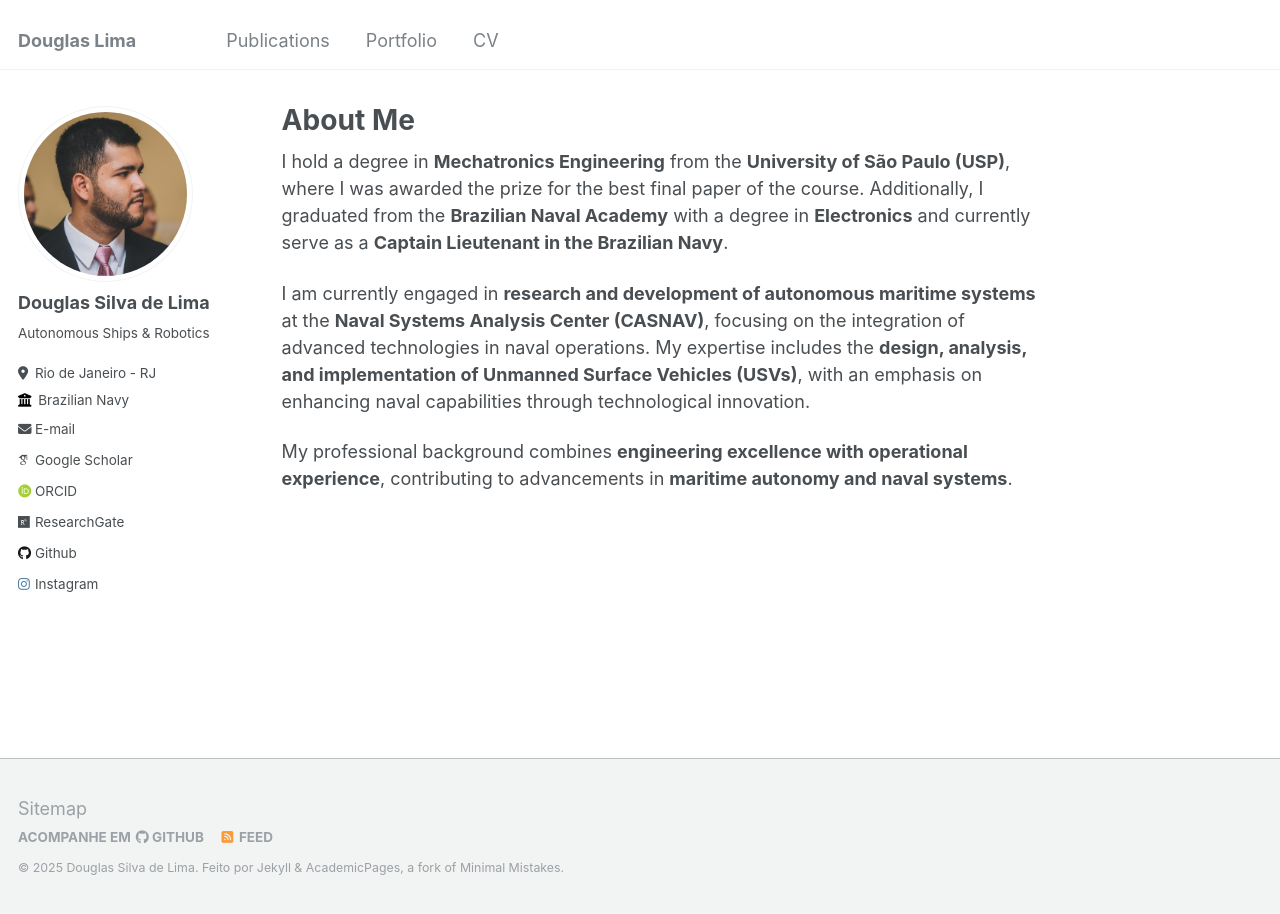
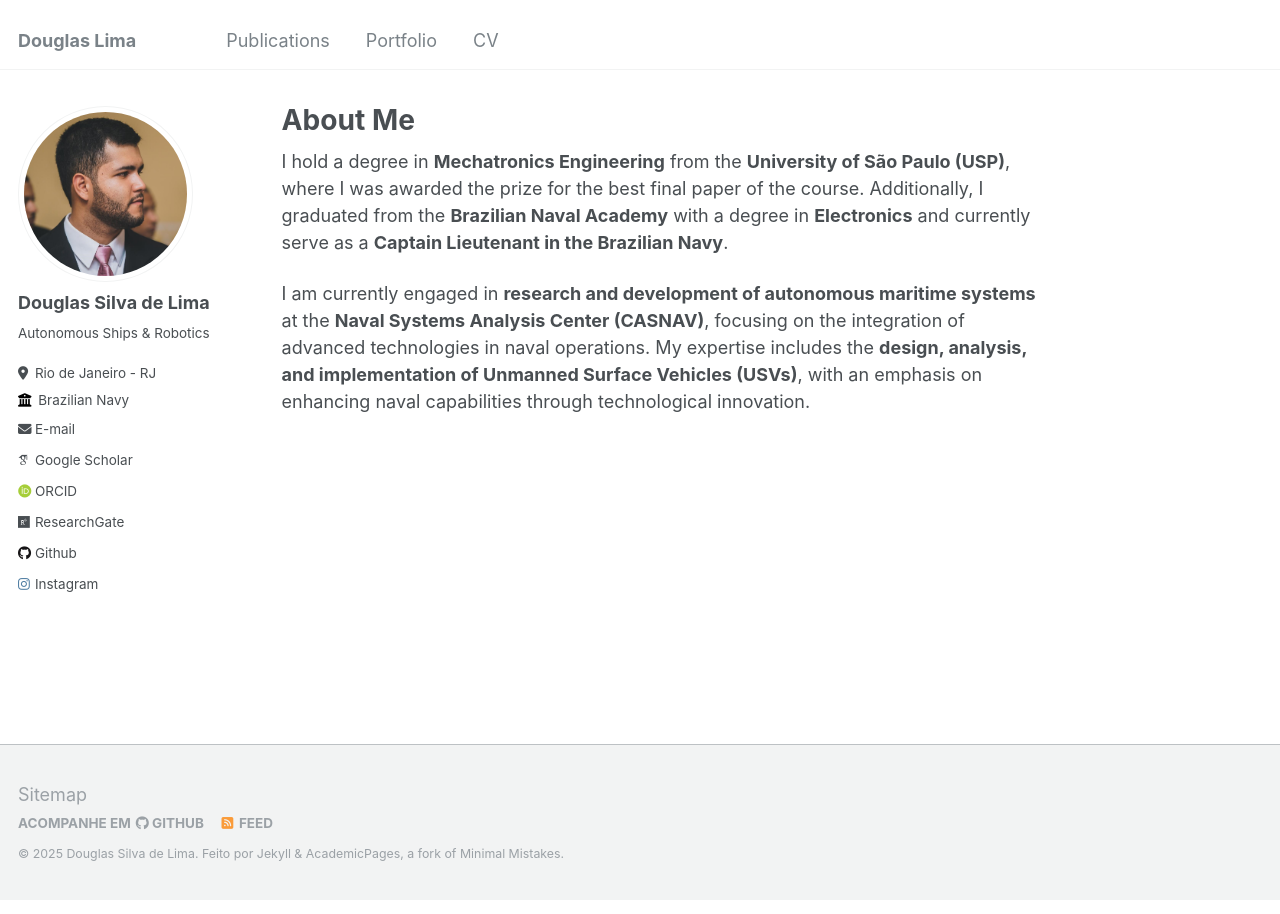
Before and after one commit to d2snc/d2snc.github.io, a Jekyll site: the page built from _pages/about.md, in a window 1280 px wide. Built offline with Jekyll 4.4.1, drawn with Linux system fonts in a browser that asks for light colours; some web fonts are replaced.

Commit message:
Update about.md

```diff
--- a/_pages/about.md
+++ b/_pages/about.md
@@ -10,5 +10,3 @@ redirect_from:
 I hold a degree in **Mechatronics Engineering** from the **University of São Paulo (USP)**, where I was awarded the prize for the best final paper of the course. Additionally, I graduated from the **Brazilian Naval Academy** with a degree in **Electronics** and currently serve as a **Captain Lieutenant in the Brazilian Navy**.
 
 I am currently engaged in **research and development of autonomous maritime systems** at the **Naval Systems Analysis Center (CASNAV)**, focusing on the integration of advanced technologies in naval operations. My expertise includes the **design, analysis, and implementation of Unmanned Surface Vehicles (USVs)**, with an emphasis on enhancing naval capabilities through technological innovation.
-
-My professional background combines **engineering excellence with operational experience**, contributing to advancements in **maritime autonomy and naval systems**.
```
